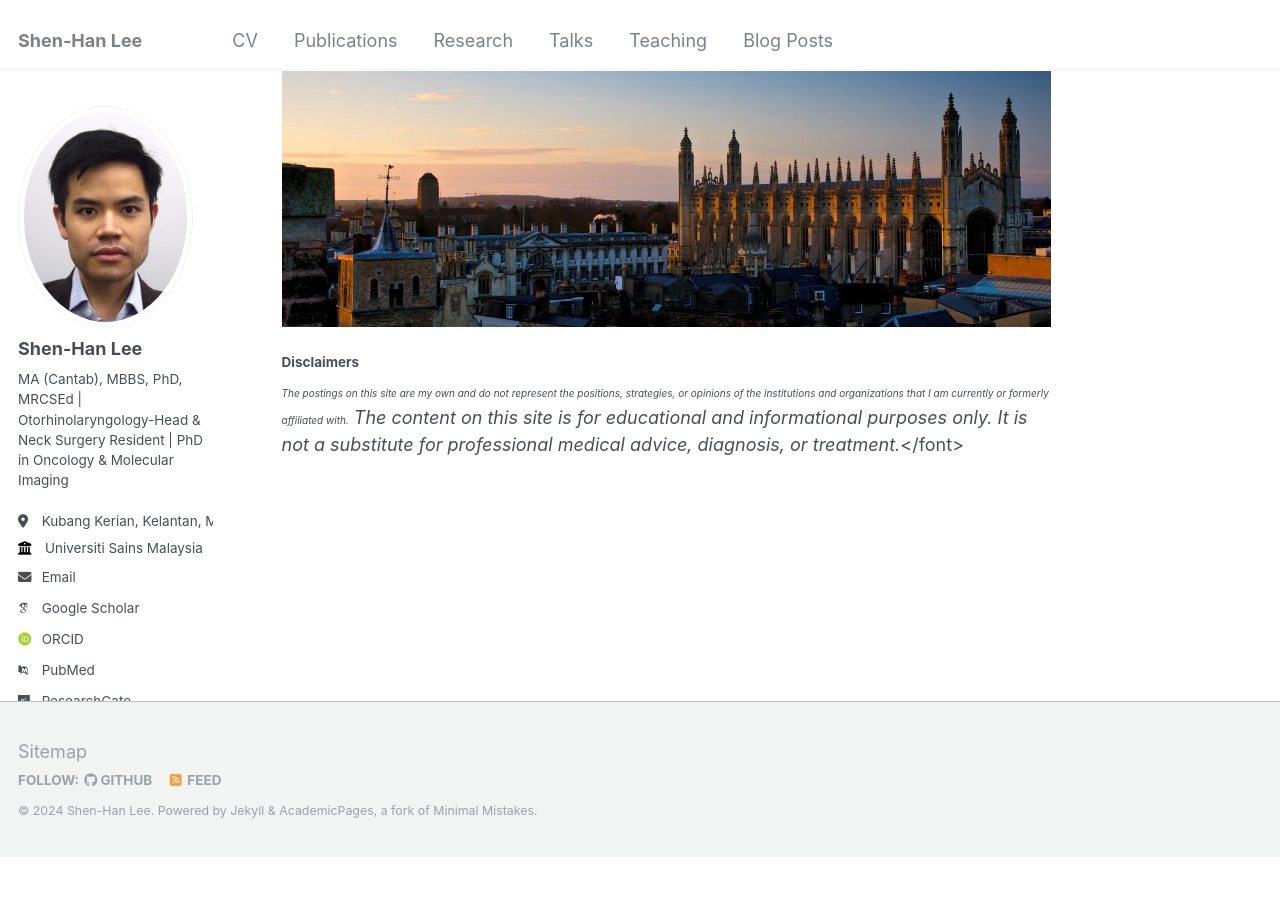
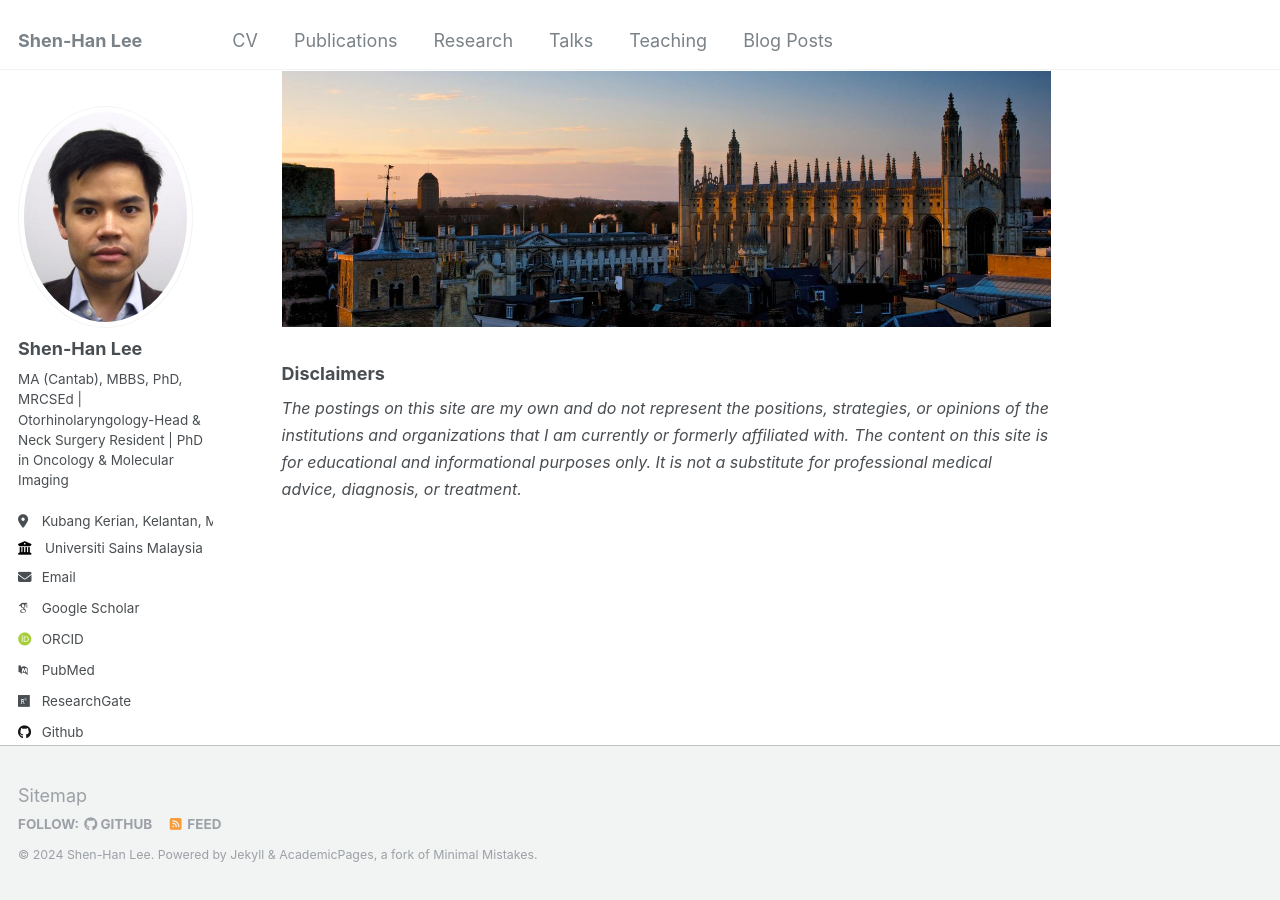
Before and after one commit to shenhanlee/shenhanlee.github.io, a Jekyll site: the page built from _pages/about.md, in a window 1280 px wide and 900 px high, scrolled down 1161 px. Built offline with Jekyll 4.4.1, drawn with Linux system fonts in a browser that asks for light colours; some web fonts are replaced; before the commit the page ends 2018 px from its top, so only the background shows below that.

Commit message:
Merge remote-tracking branch 'origin/master'

```diff
--- a/_pages/about.md
+++ b/_pages/about.md
@@ -23,6 +23,6 @@ Thank you for visiting and exploring my website. Please feel free to contact me
 
 ![Picture of University of Cambridge](/images/Cambridge.jpeg)
 
-##### <b>Disclaimers</b>
-<font size = "1"><i>The postings on this site are my own and do not represent the positions, strategies, or opinions of the institutions and organizations that I am currently or formerly affiliated with.</i></font>
-<hfont size = "1"><i>The content on this site is for educational and informational purposes only. It is not a substitute for professional medical advice, diagnosis, or treatment.</i></font>
+### <b>Disclaimers</b>
+<font size = "3"><i>The postings on this site are my own and do not represent the positions, strategies, or opinions of the institutions and organizations that I am currently or formerly affiliated with.</i></font>
+<font size = "3"><i>The content on this site is for educational and informational purposes only. It is not a substitute for professional medical advice, diagnosis, or treatment.</i></font>
```
